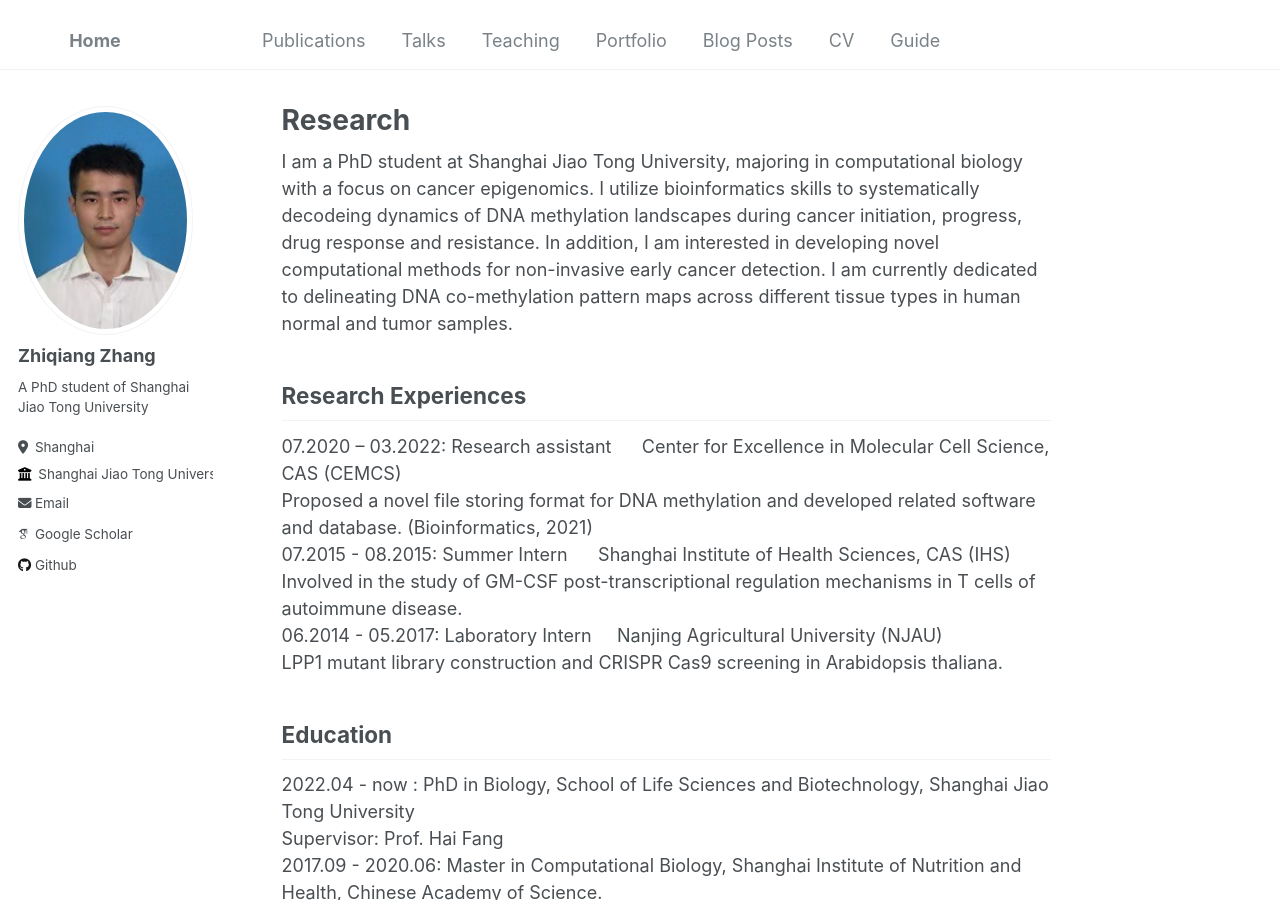
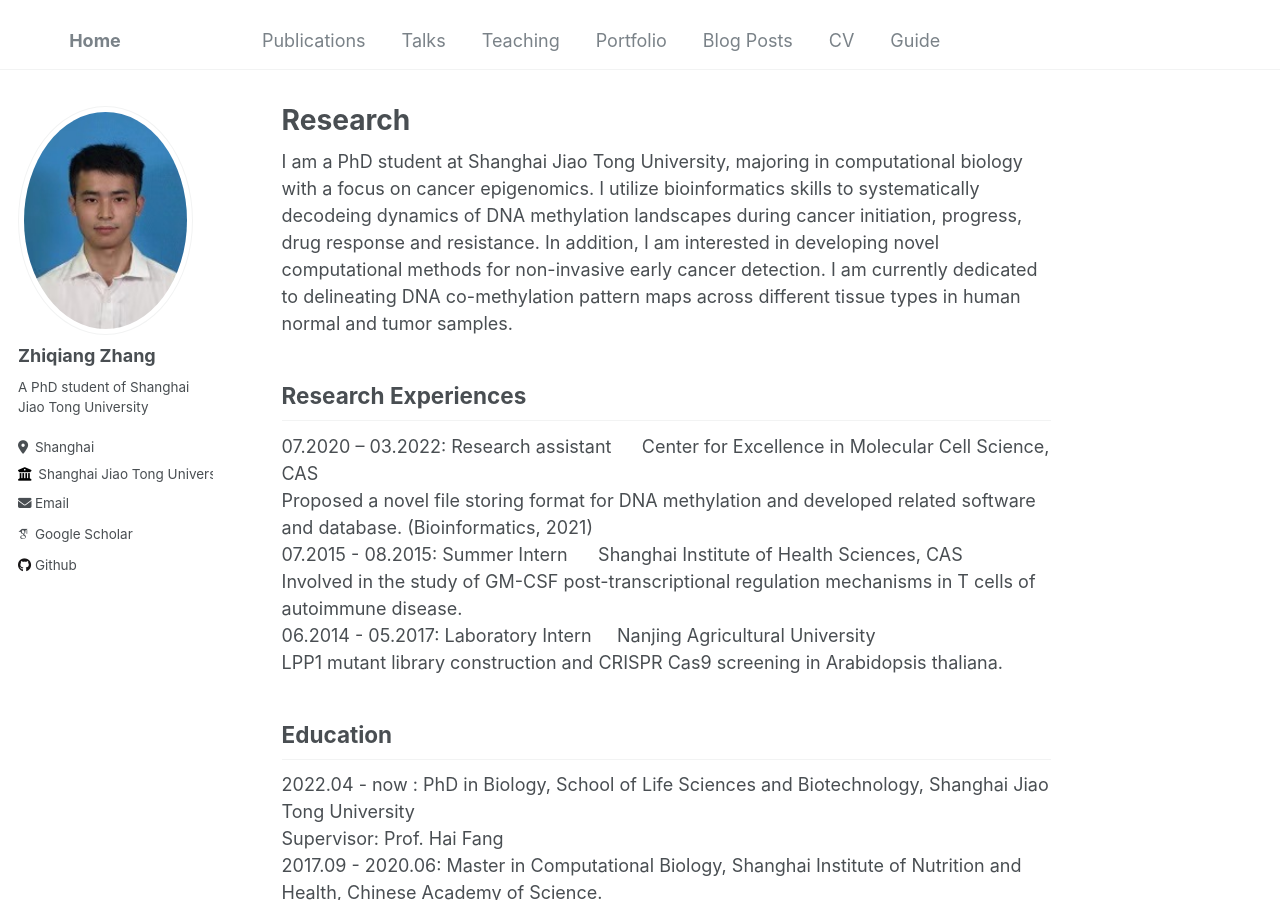
Before and after one commit to zhangzhiqiang2020/zhangzhiqiang2020.github.io, a Jekyll site: the page built from _pages/about.md, in a window 1280 px wide and 900 px high. Built offline with Jekyll 4.4.1, drawn with Linux system fonts in a browser that asks for light colours; some web fonts are replaced.

Commit message:
personal web

```diff
--- a/_pages/about.md
+++ b/_pages/about.md
@@ -11,11 +11,11 @@ I am a PhD student at Shanghai Jiao Tong University, majoring in computational b
 
 Research Experiences
 ------
-07.2020 – 03.2022: Research assistant &nbsp;&nbsp;&nbsp;&nbsp; Center for Excellence in Molecular Cell Science, CAS (CEMCS) <br/>
+07.2020 – 03.2022: Research assistant &nbsp;&nbsp;&nbsp;&nbsp; Center for Excellence in Molecular Cell Science, CAS <br/>
 Proposed a novel file storing format for DNA methylation and developed related software and database. (Bioinformatics, 2021) <br/>
-07.2015 - 08.2015: Summer Intern &nbsp;&nbsp;&nbsp;&nbsp; Shanghai Institute of Health Sciences, CAS (IHS) <br/>
+07.2015 - 08.2015: Summer Intern &nbsp;&nbsp;&nbsp;&nbsp; Shanghai Institute of Health Sciences, CAS  <br/>
 Involved in the study of GM-CSF post-transcriptional regulation mechanisms in T cells of autoimmune disease. <br/>
-06.2014 - 05.2017: Laboratory Intern&nbsp;&nbsp;&nbsp;&nbsp; Nanjing Agricultural University (NJAU) <br/>
+06.2014 - 05.2017: Laboratory Intern&nbsp;&nbsp;&nbsp;&nbsp; Nanjing Agricultural University <br/>
 LPP1 mutant library construction and CRISPR Cas9 screening in Arabidopsis thaliana. <br/>
 
 Education
```
